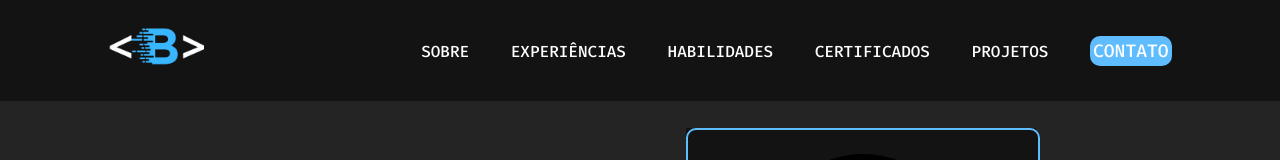
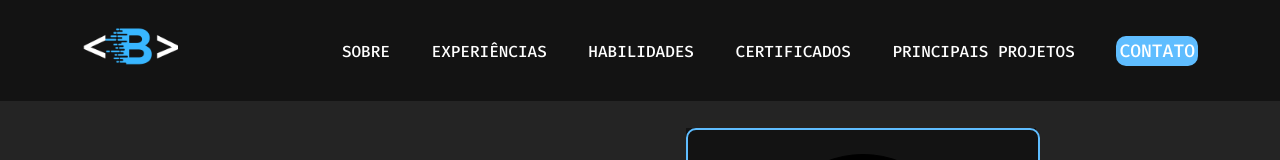
Before and after one commit to brunorobertocataneo/Portifolio, a plain HTML site: page index.html in a window 1280 px wide. Shown: the top 160 px of the page. Drawn offline with Linux system fonts and the light colour scheme.

Commit message:
Update index.html

```diff
--- a/index.html
+++ b/index.html
@@ -30,7 +30,7 @@
 			<a href="#experiencias">EXPERIÊNCIAS</a>
 			<a href="#habilidades">HABILIDADES</a>
 			<a href="#certificados">CERTIFICADOS</a>
-			<a href="#projetos">PROJETOS</a>
+			<a href="#projetos"> PRINCIPAIS PROJETOS</a>
 			<button class="contat">
 				<a href="#contato">CONTATO</a>
 			</button>
@@ -209,14 +209,14 @@
 				<div class="link" id="projetos"></div>
 				<div class="container_subtitle">
 					<div class="line"></div>
-						<div class="subtitle_primary"><h2>Projetos</h2></div>
+						<div class="subtitle_primary"><h2>Principais Projetos</h2></div>
 					<div class="line"></div>
 				</div>
 				<div class="gallery">
 					<div class="gallery-container">
 						<img class="gallery-item gallery-item-1"  src="assets/img/olhinhos.webp" data-index="1">
 						<img class="gallery-item gallery-item-2"  src="assets/img/calculadora.png" data-index="2">
-						<img class="gallery-item gallery-item-3"  src="assets/img/comming.png" data-index="3">
+						<img class="gallery-item gallery-item-3"  src="assets/img/brain.png" data-index="3">
 						<img class="gallery-item gallery-item-4"  src="assets/img/comming.png" data-index="4">
 						<img class="gallery-item gallery-item-5"  src="assets/img/comming.png" data-index="5">
 					</div>
```
